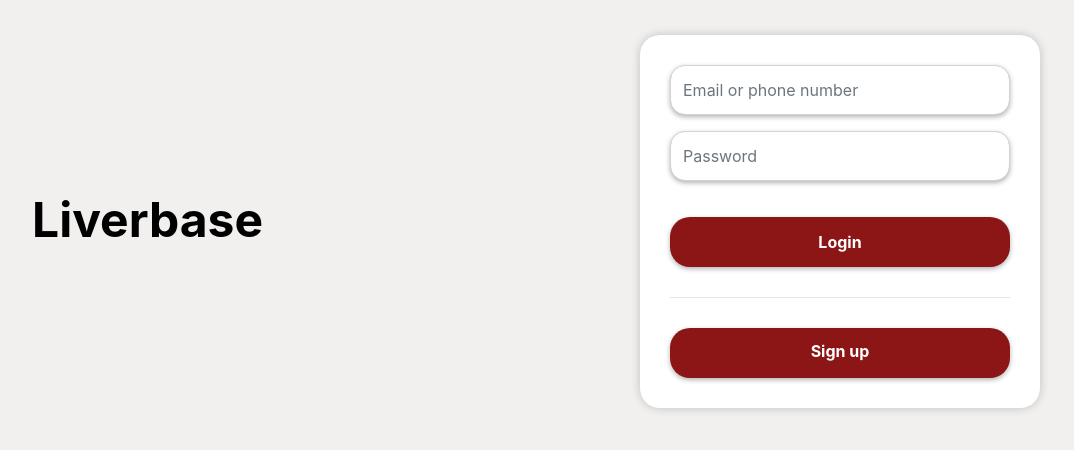
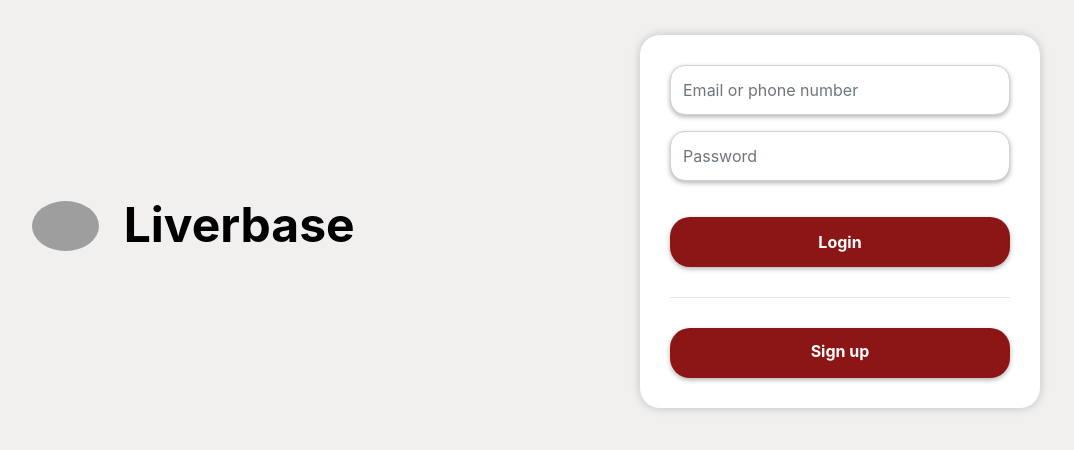
Before and after one commit to TaylorT52/LiverbaseSite, a Flask app: page / in a window 1280 px wide. Shown: the part 165-615 px from the top of the page, without its empty margins (69-1143 px from the left). Run offline with Flask 3, Linux system fonts and the light colour scheme; some libraries are stand-ins or nearby versions; grey boxes are pictures that could not be loaded.

Commit message:
added logo and favicons

```diff
--- a/static/styles/gen.css
+++ b/static/styles/gen.css
@@ -14,6 +14,7 @@ body{
     height: 40px;
     border-radius:100px;
 }
+
 
 /*general (cards, etc.)*/
 .card {
--- a/templates/login.html
+++ b/templates/login.html
@@ -8,12 +8,14 @@
 	<link rel="stylesheet" href="https://maxcdn.bootstrapcdn.com/bootstrap/4.5.2/css/bootstrap.min.css">
 	<!-- Custom CSS -->
 	<link rel="stylesheet" href="../static/styles/loginstyle.css">
+	<link rel="icon" href="../static/images/LiverBaseSplash.png">
 </head>
 <body>
 	<div class="signup container h-100">
 		<div class="row align-items-center justify-content-center h-100">
 			<div class="col-md-6 col-sm-12 mb-5 mb-md-0 mr-n3">
-				<h1 class="text-left mb-4">Liverbase</h1>
+				<p style="float: left;"><img id="logo-main" src="../static/images/LiverBaseSplash.png" height="50px" style="margin-right: 25px; margin-top: 5px; border-radius: 100%"></p>
+   				<h1>Liverbase</h1>
 			</div>
 			<div class="col-md-6 col-sm-12 d-flex justify-content-center align-items-center ml-n3">
 				<div class="box">
```
Also changed, not shown: liverbase.db.
